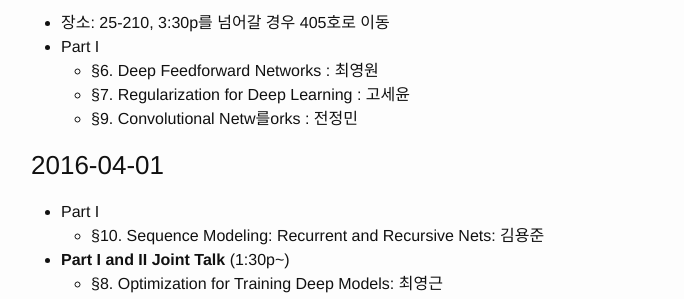
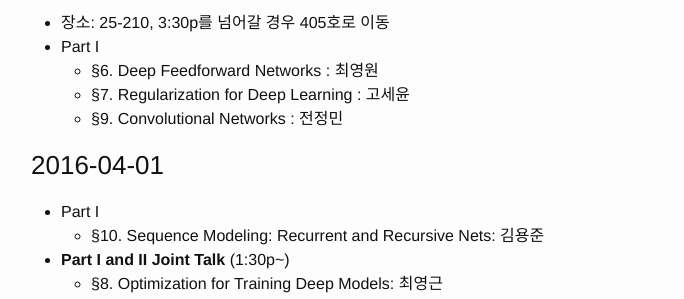
Before and after one commit to snu-stat/dl-seminar, a Jekyll site: the page built from _posts/2016-03-16-schedule.md, in a window 1280 px wide and 900 px high, scrolled down 709 px. Shown: the part 150-449 px from the top of the window, without its empty margins (239-923 px from the left). Built offline with Jekyll 4.4.1, drawn with Linux system fonts in a browser that asks for light colours.

Commit message:
Update 2016-03-16-schedule.md

```diff
--- a/_posts/2016-03-16-schedule.md
+++ b/_posts/2016-03-16-schedule.md
@@ -28,7 +28,7 @@ categories: schedule
 * Part I
     * §6. Deep Feedforward Networks : 최영원
     * §7. Regularization for Deep Learning : 고세윤
-    * §9. Convolutional Netw를orks : 전정민
+    * §9. Convolutional Networks : 전정민
 
 ### 2016-04-01
 
```
